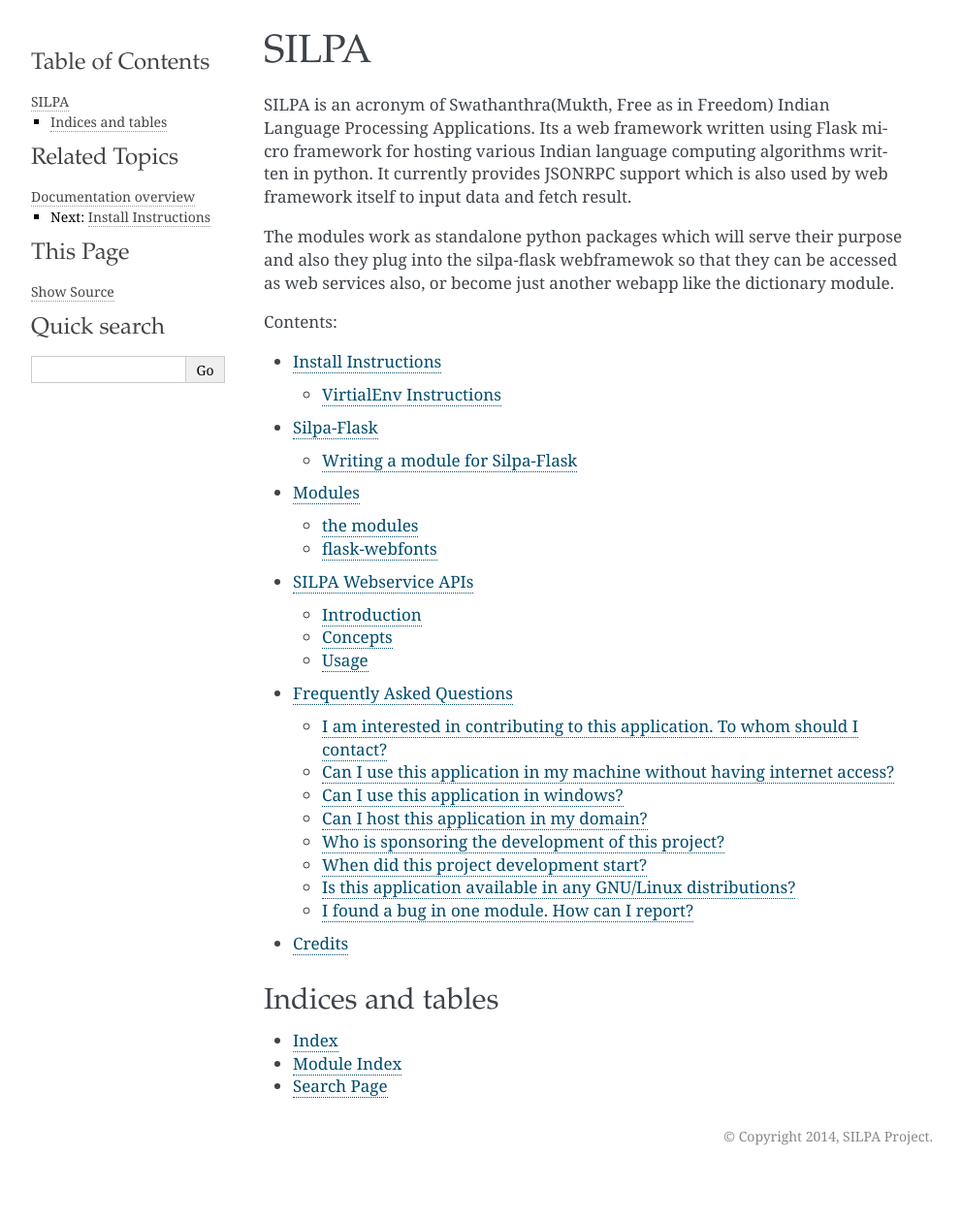
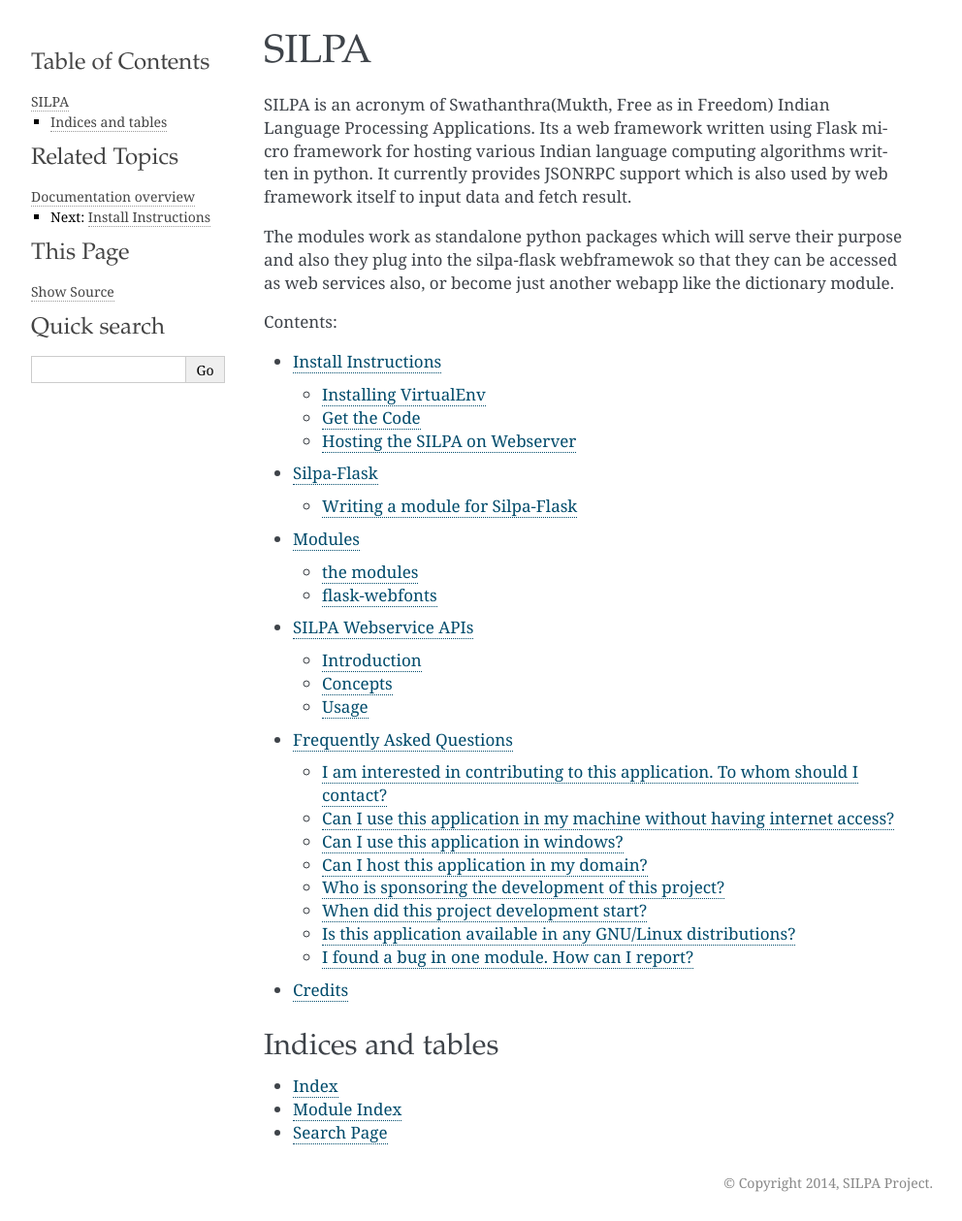
Before and after one commit to libindic/Silpa-Flask, a Sphinx documentation site: the page built from docs/index.rst, in a window 1280 px wide. Shown: the whole page at 97% size, without its empty margins (148-1140 px from the left). Built offline with Sphinx 7.4.7, drawn with Linux system fonts in a browser that asks for light colours; before the commit the page ends 1211 px from its top, so only the background shows below that; some of the changed lines change nothing that is shown.

Commit message:
Installation documentation reorganized and document for running SILPA on webserver is added.

```diff
--- a/docs/installation.rst
+++ b/docs/installation.rst
@@ -9,6 +9,65 @@
 * Virtualenv
 
 Test deployment
+
+
+Installing VirtualEnv
+--------------------------
+
+If you are on Mac OS X or Linux, chances are that one of the following
+two commands will work for you:
+
+.. code-block:: shell-session
+
+   $ sudo easy_install virtualenv
+
+or even better:
+
+.. code-block:: shell-session
+
+   $ sudo pip install virtualenv
+
+One of these will probably install virtualenv on your system. Maybe
+it’s even in your package manager. If you use Ubuntu, try:
+
+.. code-block:: shell-session
+
+   $ sudo apt-get install python-virtualenv
+
+Once you have virtualenv installed, just fire up a shell-session and
+create your own environment.
+
+.. code-block:: shell-session
+
+ $ virtualenv silpa
+
+ New python executable in silpa/bin/python
+ Installing distribute............done.
+
+
+.. note:: You may want to use ``--system-site-packages`` option while
+	  creating virtualenv as some of dependencies like ``pango``
+	  and ``cairo`` will not install cleanly from ``pip``.
+
+Now, whenever you want to work on a project, you only have to activate
+the corresponding environment. On OS X and Linux, do the following:
+
+.. code-block:: shell-session
+
+ $ . silpa/bin/activate
+
+If you are a Windows user, the following command is for you:
+
+.. code-block:: shell-session
+
+ $ silpa\scripts\activate.bat
+
+Either way, you should now be using your virtualenv (notice how the
+prompt of your shell-session has changed to show the active
+environment).
+
+Get the Code
+---------------
 
 .. code-block:: shell-session
 
@@ -34,65 +93,11 @@
 section. ``modules_display`` section is used to display a text in the
 side bar of SILPA main page. Tweak it if required.
 
-
 .. warning::
 
  *normalizer* and *silpa_common* modules are helper modules which is
  required by the current modules.  Do not add a line to silpa.conf for
  this module. Its not a web module pure python module
-
-VirtialEnv Instructions
------------------------
-
-If you are on Mac OS X or Linux, chances are that one of the following
-two commands will work for you:
-
-.. code-block:: shell-session
-
- $ sudo easy_install virtualenv
-
-or even better:
-
-.. code-block:: shell-session
-
- $ sudo pip install virtualenv
-
-One of these will probably install virtualenv on your system. Maybe
-it’s even in your package manager. If you use Ubuntu, try:
-
-.. code-block:: shell-session
-
- $ sudo apt-get install python-virtualenv
-
-Once you have virtualenv installed, just fire up a shell-session and
-create your own environment.
-
-.. code-block:: shell-session
-
- $ git clone git://github.com/copyninja/Silpa-Flask.git
- $ cd Silpa-Flask
- $ virtualenv silpa
-
- New python executable in silpa/bin/python
- Installing distribute............done.
-
-
-Now, whenever you want to work on a project, you only have to activate
-the corresponding environment. On OS X and Linux, do the following:
-
-.. code-block:: shell-session
-
- $ . silpa/bin/activate
-
-If you are a Windows user, the following command is for you:
-
-.. code-block:: shell-session
-
- $ silpa\scripts\activate.bat
-
-Either way, you should now be using your virtualenv (notice how the
-prompt of your shell-session has changed to show the active
-environment).
 
 Now you can just enter the following command to get Flask activated in
 your virtualenv:
@@ -104,22 +109,113 @@
 A few seconds later and you are good to go.
 
 You can start the silpa application by
+
 .. code-block:: shell-session
 
  python silpa.py
  Running on http://127.0.0.1:5000/
 
-Well not exactly. You will see error messages saying Failed to import
-module xyz. That means you need to install the modules.  Here is an
-example module installation for Soundex. Repeat this for other
-modules.
+
+Hosting the SILPA on Webserver
+-------------------------------------
+
+SILPA can also be hosted on webserver like ``apache`` or
+``nginx``. Here we utilize the ``uwsgi`` containers to contain our
+application. It is also possible to use other methods which are
+commonly used to host *WSGI* application. But here we give example of
+*uWSGI* for hosting which we use on our servers.
+
+For installing *uWSGI* on Debian based derivatives use following
+command.
 
 .. code-block:: shell-session
 
- mkdir modules
- cd modules
- git clone git://github.com/copyninja/Soundex.git
- cd Soundex
- python setup.py install
+   $ sudo aptitude install uwsgi uwsgi-plugin-python
 
-And restart the server by just killing and running python silpa.py again.
+Now we need to create separate user for running silpa, its not
+recommended to run uWSGI as root. For creating a user for SILPA run
+following command
+
+.. code-block:: shell-session
+
+   $ sudo adduser --disabled-login --disabled-password silpa
+
+.. note:: You can use different user name. Above is just an example
+	  for creating new uid.
+
+Once installed and uid is created you need to place following
+configuration file under ``/etc/uwsgi/appas-available/silpa.ini``
+
+.. code-block:: ini
+
+   [uwsgi]
+   single-interpreter = True
+   plugins = 0:python
+   chmod = 766
+
+   uid = silpa
+   wsgi-file = /path/to/silpa-flask/dispatch.wsgi
+   virtualenv = /path/to/virtuanenv/created
+
+   docroot = /path/to/silpa-flask
+
+   touch-reload = %(docroot)/dispatch.wsgi
+   touch-reload = %(docroot)/silpa.py
+   touch-reload = %(docroot)/webbridge.py
+   touch-reload = %(docroot)/loadconfig.py
+   touch-reload = %(docroot)/silpa.conf
+
+   callable = application
+   backtrace-depth = 4
+
+   master = True
+   workers = 4
+   cheaper = 2
+   threads = 2
+
+Now we need to enable this configuration for doing this we need to
+symlink above file to ``/etc/uwsgi/apps-enabled``. Run following
+commands to do this.
+
+.. code-block:: shell-session
+
+   cd /etc/uwsgi/apps-enabled/
+   sudo ln -s ../uwsgi/apps-available/silpa.ini
+
+Now to start the application container for SILPA run following comand.
+
+.. code-block:: shell-session
+
+   sudo service uwsgi start silpa
+
+Now you can use apache2 or nginx as front end for your uWSGI
+container. A example apache2 conf which we use is below.
+
+.. code-block:: apacheconf
+
+	NameVirtualHost *:80
+
+	<VirtualHost *:80>
+	    ServerName dev.silpa.org.in
+	    ServerAlias www.dev.silpa.org.in
+	    ServerAlias silpa.org.in
+	    ServerAlias dev.silpa.org.in
+	    ServerAdmin silpa-discuss@nongnu.org
+
+	    DocumentRoot /path/to/silpa-flask
+
+	    <Location />
+	 	SetHandler uwsgi-handler
+	 	uWSGISocket /var/run/uwsgi/app/silpa/socket
+	 	uWSGImaxVars 512
+	    </Location>
+
+
+	    ErrorLog ${APACHE_LOG_DIR}/dev.silpa.org.in/error.log
+	    LogLevel warn
+	    CustomLog ${APACHE_LOG_DIR}/dev.silpa.org.in/access.log combined
+	</VirtualHost>
+
+.. note:: All above hosting documentation is suited for Debian
+	  derivatives. If you are using some other distribution you
+	  might need to tweak it suit your distribution files.
```
